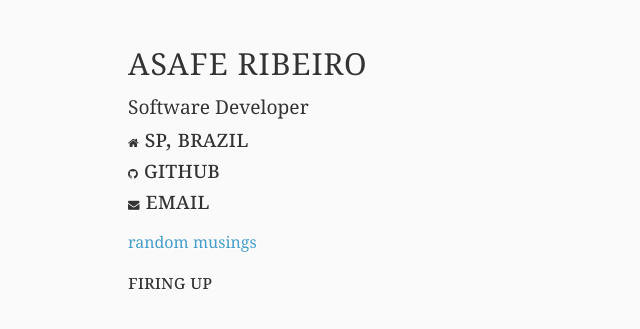
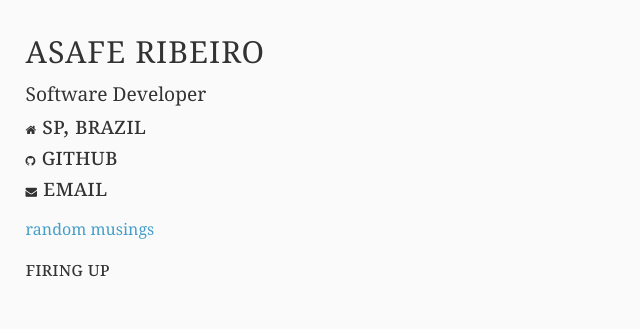
Before and after one commit to g2098939/asafeh.github.io, a Jekyll site: the page built from index.html, in a window 1280 px wide. Shown: the top 329 px of the page, without its empty margins (0-640 px from the left). Built offline with Jekyll 4.4.1, drawn with Linux system fonts in a browser that asks for light colours; nearby versions of some CDN libraries.

Commit message:
some more styles

```diff
--- a/css/site.css
+++ b/css/site.css
@@ -105,6 +105,9 @@ p {
 }
 
 @media only screen and (max-device-width: 800px){
+    .content {
+        margin: 2%;
+    }
     .takes20, .takes80 {
         width: 100%;
     }
```
